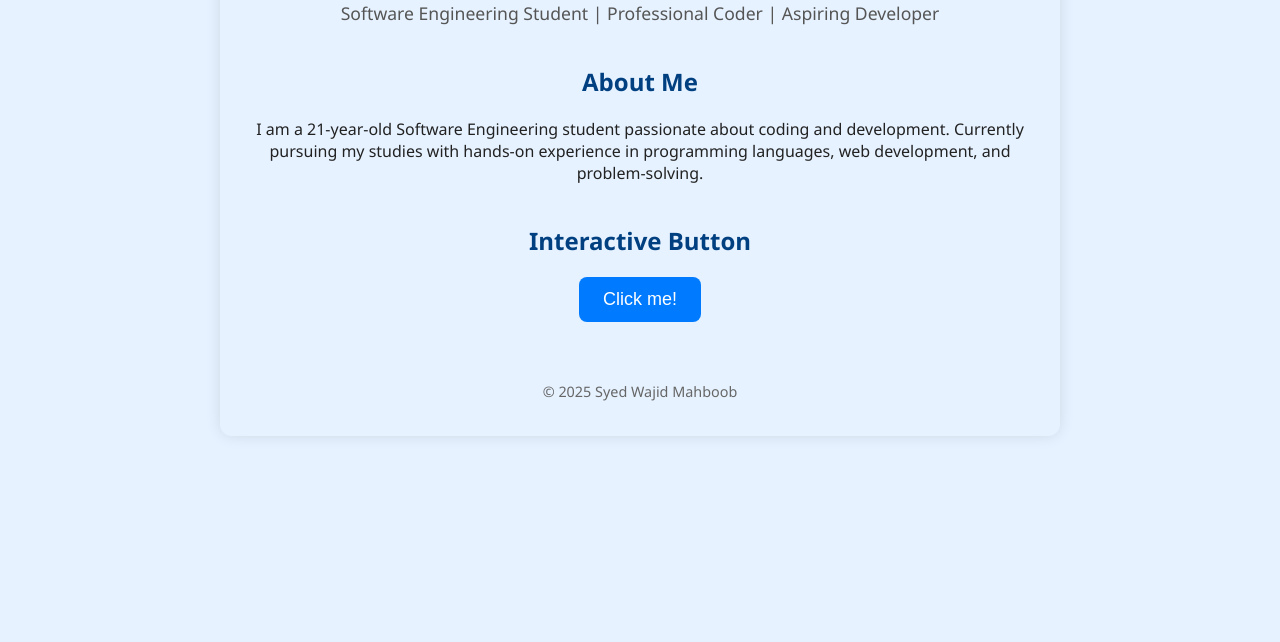
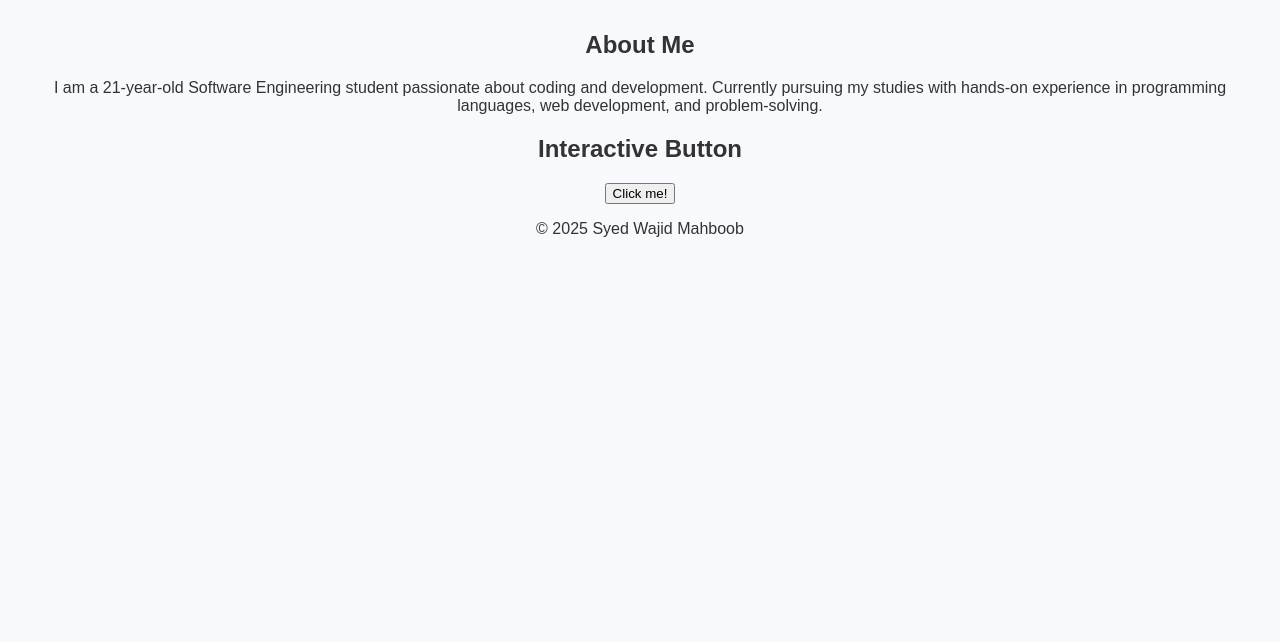
Before and after one commit to syedwajid-mahboob/my-first-webpage, a plain HTML site: page index.html in a window 1280 px wide. Shown: the part 158-800 px from the top of the page. Drawn offline with Linux system fonts and the light colour scheme.

Commit message:
Update styles.css

```diff
--- a/styles.css
+++ b/styles.css
@@ -1,54 +1,43 @@
 body {
-  font-family: 'Segoe UI', Tahoma, Geneva, Verdana, sans-serif;
-  background-color: #e6f2ff;
-  color: #222;
-  max-width: 800px;
-  margin: 40px auto;
-  padding: 20px;
+  font-family: Arial, sans-serif;
+  background-color: #f7f9fc;
+  color: #333;
   text-align: center;
-  border-radius: 12px;
-  box-shadow: 0 0 15px rgba(0,0,0,0.1);
+  padding: 30px;
 }
 
 header h1 {
   font-size: 2.5rem;
-  margin-bottom: 0.1em;
+  margin-bottom: 0.2em;
+  color: #005f73;
 }
 
 header p {
-  font-size: 1.1rem;
-  color: #555;
+  font-size: 1.2rem;
+  color: #0a9396;
+  margin-bottom: 2em;
 }
 
-h2 {
-  color: #004080;
-  margin-top: 40px;
-  margin-bottom: 20px;
+.buttons-section {
+  display: flex;
+  justify-content: center;
+  gap: 20px;
 }
 
-button {
-  background-color: #007bff;
-  border: none;
-  color: white;
-  padding: 12px 24px;
-  font-size: 18px;
+.role-btn {
+  padding: 15px 25px;
+  font-size: 1rem;
+  border: 2px solid #005f73;
+  background-color: #94d2bd;
+  color: #001219;
   border-radius: 8px;
   cursor: pointer;
-  transition: background-color 0.3s ease;
+  transition: all 0.3s ease;
 }
 
-button:hover {
-  background-color: #0056b3;
+/* We'll override hover in JS for more fun */
+.role-btn:hover {
+  /* just a fallback */
+  background-color: #ee9b00;
+  color: #fff;
 }
-
-#message {
-  margin-top: 20px;
-  font-weight: bold;
-  color: #006600;
-}
-
-footer {
-  margin-top: 60px;
-  font-size: 0.9rem;
-  color: #666;
-}
```
